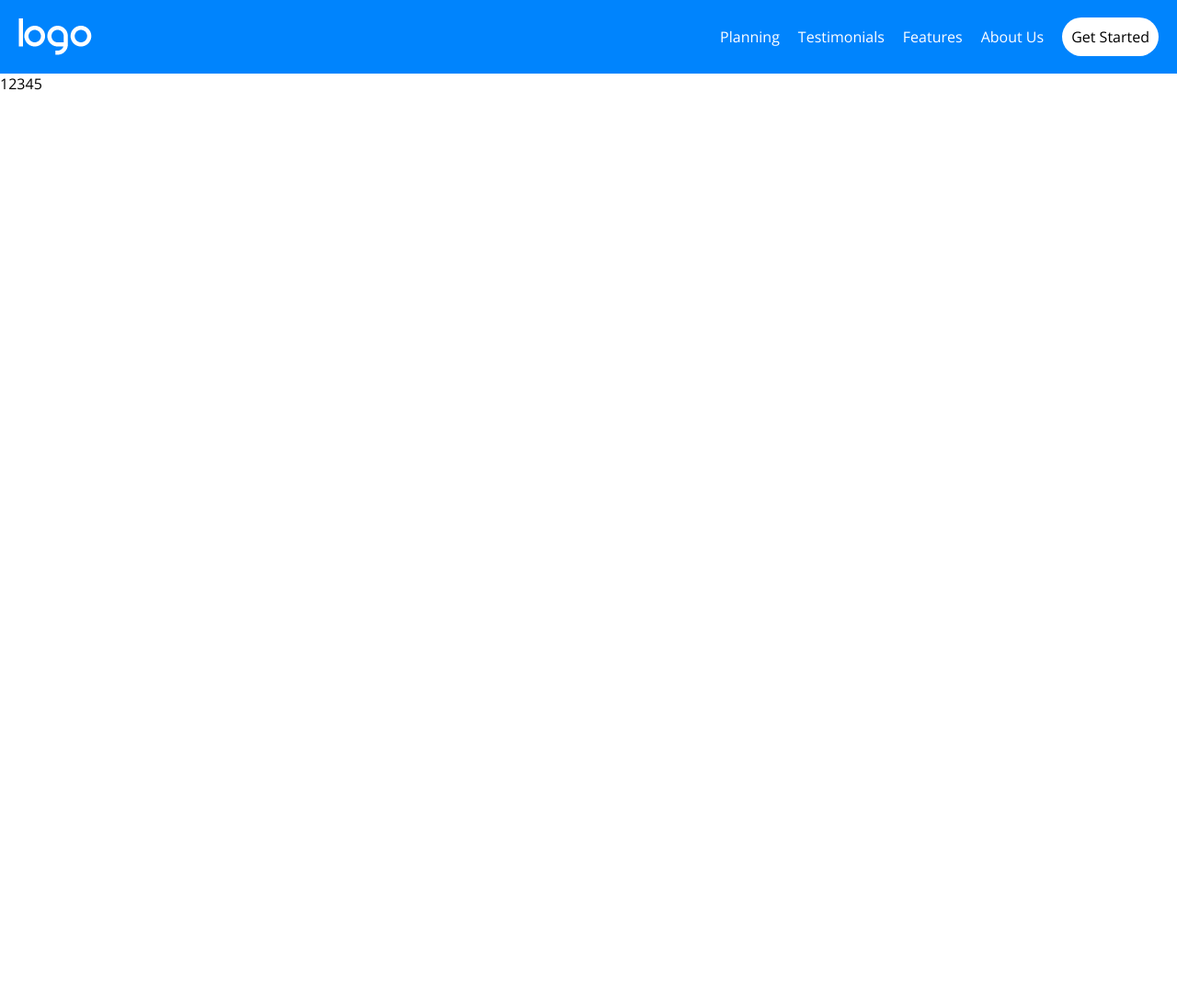
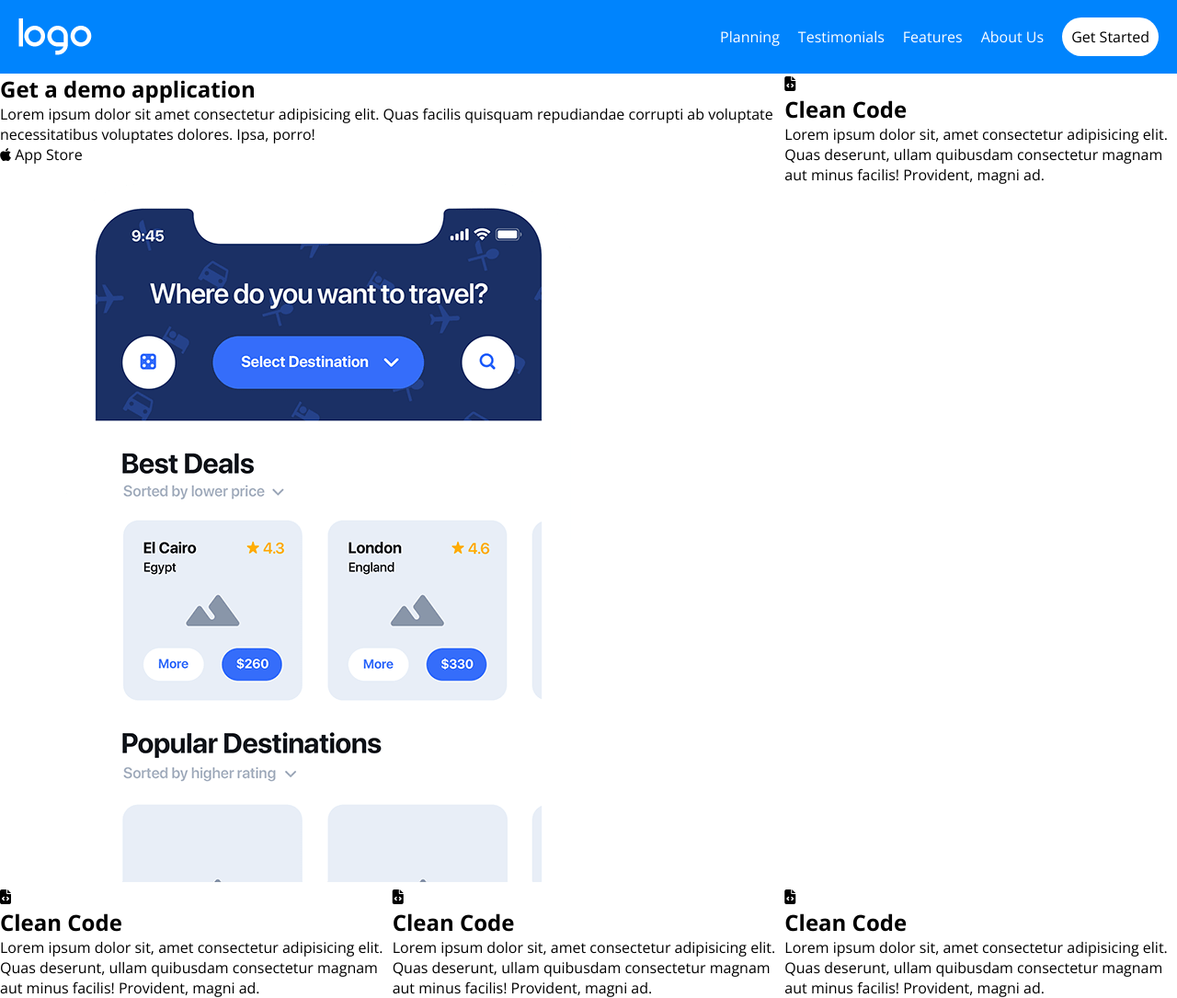
Before and after one commit to hajjamn/htmlcss-responsive-layout, a plain HTML site: page index.html in a window 1280 px wide. Shown: the whole page at 92% size. Before the commit the page ends 800 px from the top, so only its background shows below. Drawn offline with nearby package versions, Linux system fonts and the light colour scheme.

Commit message:
ADD: substructure of hero section

```diff
--- a/css/style.css
+++ b/css/style.css
@@ -29,6 +29,14 @@ a, button {
 .row {
     display: flex;
     flex-wrap: wrap;
+}
+
+.col-4 {
+    width: calc(4 * 100% / 12);
+}
+
+.col-8 {
+    width: calc(8 * 100% / 12);
 }
 
 /* STYLE */
--- a/index.html
+++ b/index.html
@@ -35,20 +35,43 @@
         <section class="page-hero">
             <div class="container">
                 <div class="row">
-                    <div class="col-8">
-                        <div class="card">1</div>
+                    <div class="col-8 flex wrap">
+                        <div class="card-body">
+                            <h2 class="card-title">Get a demo application</h2>
+                            <p class="card-text">Lorem ipsum dolor sit amet consectetur adipisicing elit. Quas facilis quisquam repudiandae corrupti ab voluptate necessitatibus voluptates dolores. Ipsa, porro!</p>
+                            <a href=""><span class="card-button"><i class="fa-brands fa-apple"></i> App Store</span></a>
+                        </div>
+                        <div class="card-thumbnail">
+                            <img src="./img/phone.png" alt="">
+                        </div>
                     </div>
                     <div class="col-4">
-                        <div class="card">2</div>
+                        <div class="card-body">
+                            <i class="fa-solid fa-file-code card-icon"></i>
+                            <h2 class="card-title">Clean Code</h2>
+                            <p class="card-text">Lorem ipsum dolor sit, amet consectetur adipisicing elit. Quas deserunt, ullam quibusdam consectetur magnam aut minus facilis! Provident, magni ad.</p>
+                        </div>
                     </div>
                     <div class="col-4">
-                        <div class="card">3</div>
+                        <div class="card-body">
+                            <i class="fa-solid fa-file-code card-icon"></i>
+                            <h2 class="card-title">Clean Code</h2>
+                            <p class="card-text">Lorem ipsum dolor sit, amet consectetur adipisicing elit. Quas deserunt, ullam quibusdam consectetur magnam aut minus facilis! Provident, magni ad.</p>
+                        </div>
                     </div>
                     <div class="col-4">
-                        <div class="card">4</div>
+                        <div class="card-body">
+                            <i class="fa-solid fa-file-code card-icon"></i>
+                            <h2 class="card-title">Clean Code</h2>
+                            <p class="card-text">Lorem ipsum dolor sit, amet consectetur adipisicing elit. Quas deserunt, ullam quibusdam consectetur magnam aut minus facilis! Provident, magni ad.</p>
+                        </div>
                     </div>
                     <div class="col-4">
-                        <div class="card">5</div>
+                        <div class="card-body">
+                            <i class="fa-solid fa-file-code card-icon"></i>
+                            <h2 class="card-title">Clean Code</h2>
+                            <p class="card-text">Lorem ipsum dolor sit, amet consectetur adipisicing elit. Quas deserunt, ullam quibusdam consectetur magnam aut minus facilis! Provident, magni ad.</p>
+                        </div>
                     </div>
                 </div>
             </div>
```
